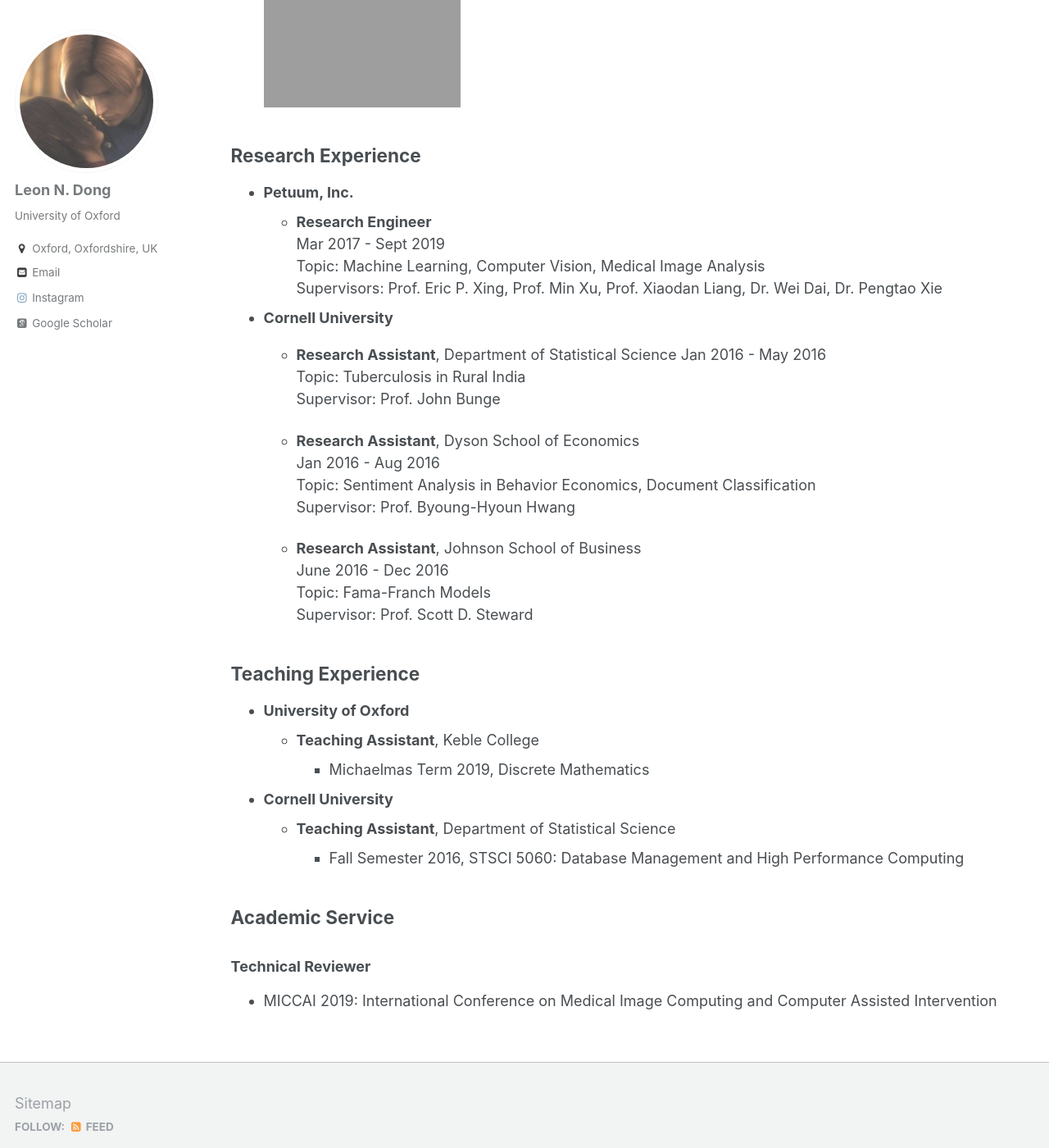
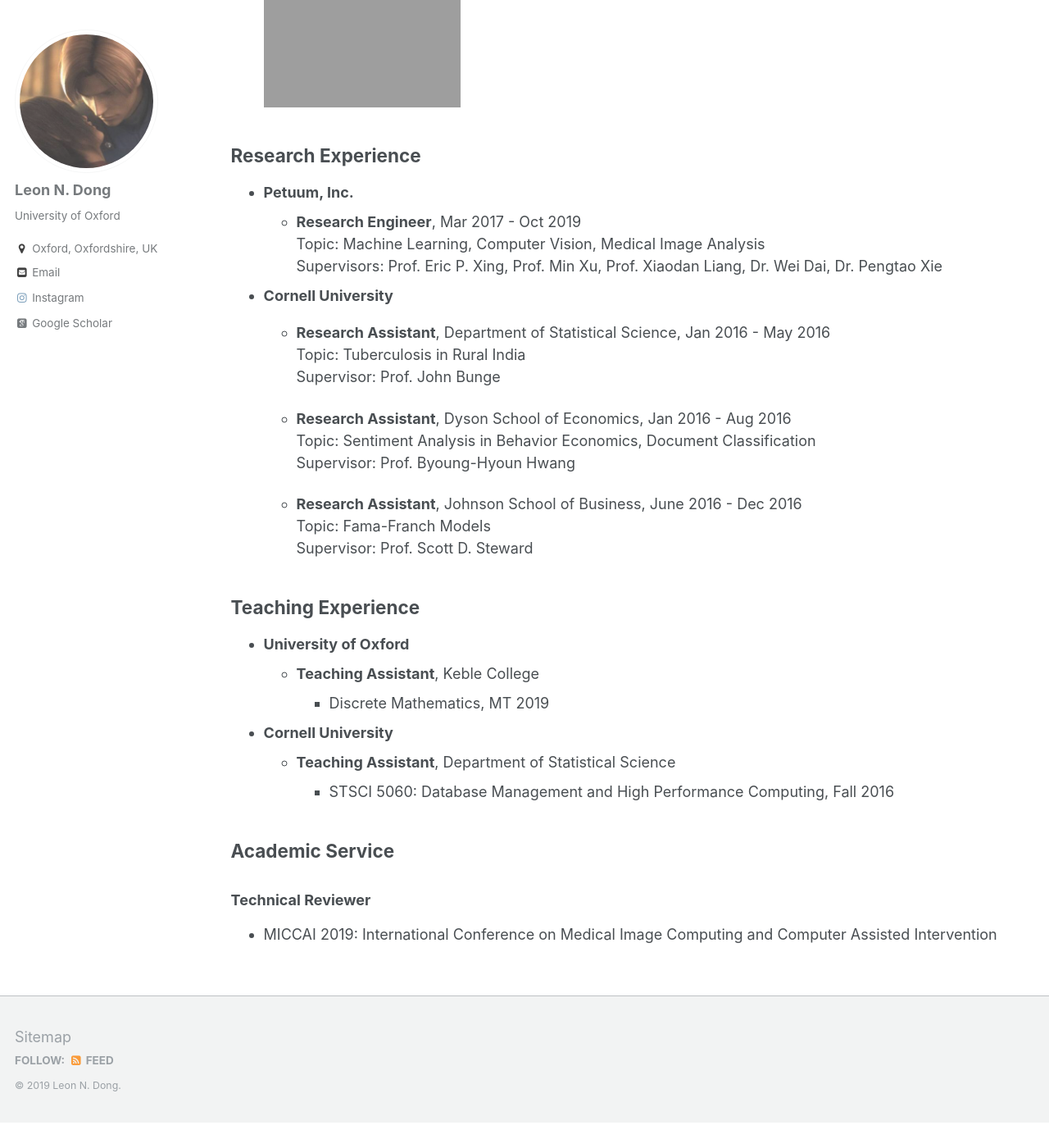
Before and after one commit to eveningdong/eveningdong.github.io, a Jekyll site: the page built from _pages/academic.md, in a window 1280 px wide and 1400 px high, scrolled down 954 px. Shown: the whole window at 82% size. Built offline with Jekyll 4.4.1, drawn with Linux system fonts in a browser that asks for light colours; some web fonts are replaced; after the commit the page ends 2323 px from its top, so only the background shows below that.

Commit message:
adjust date location

```diff
--- a/_pages/academic.md
+++ b/_pages/academic.md
@@ -32,35 +32,31 @@
 
 ## Research Experience
 * **Petuum, Inc.**
-  + **Research Engineer**
-    Mar 2017 - Sept 2019
+  + **Research Engineer**, Mar 2017 - Oct 2019
     Topic: Machine Learning, Computer Vision, Medical Image Analysis
     Supervisors: Prof. Eric P. Xing, Prof. Min Xu, Prof. Xiaodan Liang, Dr. Wei Dai, Dr. Pengtao Xie
 
 * **Cornell University**
-  + **Research Assistant**, Department of Statistical Science
-    Jan 2016 - May 2016
+  + **Research Assistant**, Department of Statistical Science, Jan 2016 - May 2016
     Topic: Tuberculosis in Rural India
     Supervisor: Prof. John Bunge
 
-  + **Research Assistant**, Dyson School of Economics
-    Jan 2016 - Aug 2016
+  + **Research Assistant**, Dyson School of Economics, Jan 2016 - Aug 2016
     Topic: Sentiment Analysis in Behavior Economics, Document Classification
     Supervisor: Prof. Byoung-Hyoun Hwang
 
-  + **Research Assistant**, Johnson School of Business
-    June 2016 - Dec 2016
+  + **Research Assistant**, Johnson School of Business, June 2016 - Dec 2016
     Topic: Fama-Franch Models
     Supervisor: Prof. Scott D. Steward
 
 ## Teaching Experience
 * **University of Oxford**
   + **Teaching Assistant**, Keble College
-    - Michaelmas Term 2019, Discrete Mathematics
+    - Discrete Mathematics, MT 2019
 
 * **Cornell University**
   + **Teaching Assistant**, Department of Statistical Science
-    - Fall Semester 2016, STSCI 5060: Database Management and High Performance Computing
+    - STSCI 5060: Database Management and High Performance Computing, Fall 2016
 
 ## Academic Service
 
```
